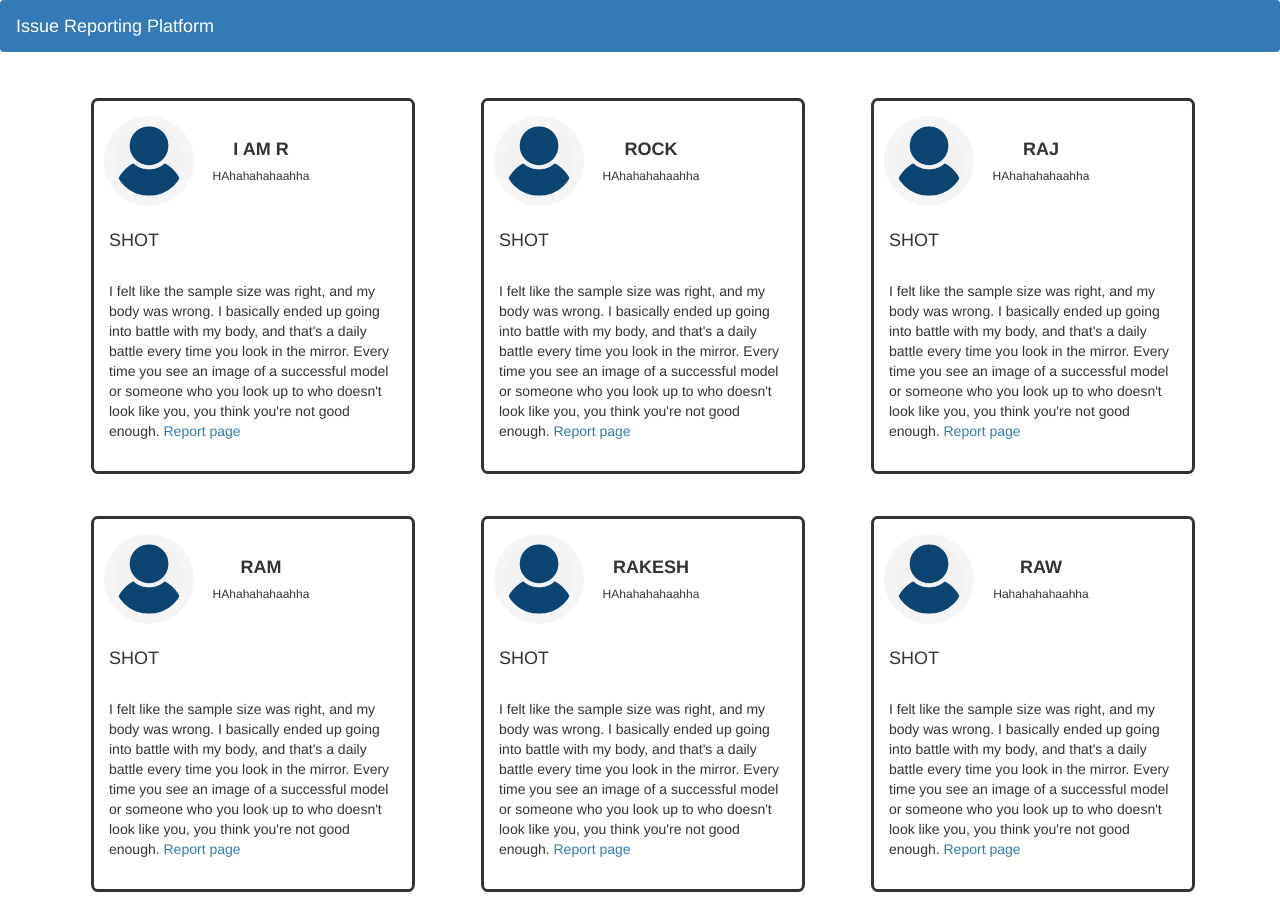
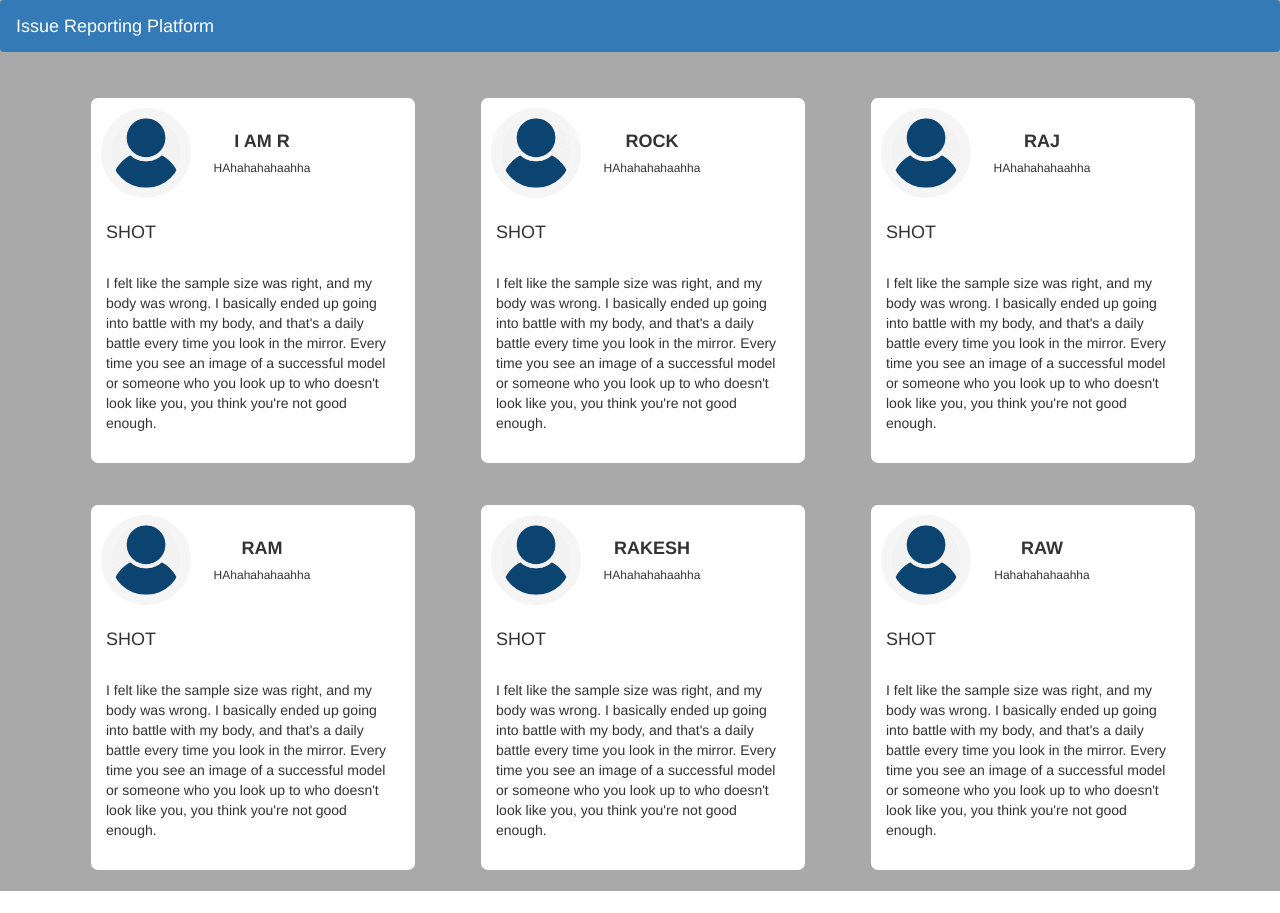
Before and after one commit to SandeepDesu/back-end-tool, an Angular app: page / in a window 1280 px wide. After the commit the page ends 891 px from the top, so only its background shows below. Built offline with nearby package versions, Linux system fonts and the light colour scheme.

Commit message:
updated design

```diff
--- a/src/app/app.component.html
+++ b/src/app/app.component.html
@@ -1,3 +1,4 @@
+<div class="container-body">
   <header>
     <div class="navbar navbar-dark bg-primary">
       <div class="container-fluid d-flex justify-content-between">
@@ -6,3 +7,4 @@
     </div>
   </header>
   <router-outlet></router-outlet>
+</div>
--- a/src/app/main-index-one/main-index-one.component.css
+++ b/src/app/main-index-one/main-index-one.component.css
@@ -1,6 +1,4 @@
-.container-body {
-  background-color:darkgrey !important;
-}
+
 fieldset
 {
   border: 1px solid #007bff !important;
@@ -34,7 +32,7 @@ legend
   background-color: white;
   border-radius: 2%;
   margin: 1.5em;
-  border-style: solid;
+  /* border-style: solid; */
 }
 
 .card-box img {
--- a/src/app/main-index-one/main-index-one.component.html
+++ b/src/app/main-index-one/main-index-one.component.html
@@ -1,10 +1,10 @@
 <div class="container">
   <div class="row">
-    <div class="col-md-4 col-xs-12 col-sm-6">
+    <div class="col-md-4 col-xs-12 col-sm-6" routerLink="/report">
       <div class="card-box">
         <div class="row">
           <div class="col-md-4 col-sm-4 col-xs-3">
-            <img src="assets/images/1.png" routerLink="/report"/>
+            <img src="assets/images/1.png" />
           </div>
           <div class="col-md-8 col-sm-6 col-xs-6 title-container">
             <h4 class="title-header"> I AM R</h4>
@@ -17,13 +17,11 @@
             I felt like the sample size was right, and my body was wrong. I basically ended up going into battle with
             my body, and that's a daily battle every time you look in the mirror. Every time you see an image of a
             successful model or someone who you look up to who doesn't look like you, you think you're not good enough.
-            <a routerLink="/report">Report page</a>
           </p>
-
         </div>
       </div>
     </div>
-    <div class="col-md-4 col-xs-12 col-sm-6">
+    <div class="col-md-4 col-xs-12 col-sm-6" routerLink="/report">
       <div class="card-box">
         <div class="row">
           <div class="col-md-4 col-sm-4 col-xs-3">
@@ -40,12 +38,11 @@
             I felt like the sample size was right, and my body was wrong. I basically ended up going into battle with
             my body, and that's a daily battle every time you look in the mirror. Every time you see an image of a
             successful model or someone who you look up to who doesn't look like you, you think you're not good enough.
-            <a routerLink="/report">Report page</a>
           </p>
         </div>
       </div>
     </div>
-    <div class="col-md-4 col-xs-12 col-sm-6">
+    <div class="col-md-4 col-xs-12 col-sm-6" routerLink="/report">
       <div class="card-box">
         <div class="row">
           <div class="col-md-4 col-sm-4 col-xs-3">
@@ -62,12 +59,11 @@
             I felt like the sample size was right, and my body was wrong. I basically ended up going into battle with
             my body, and that's a daily battle every time you look in the mirror. Every time you see an image of a
             successful model or someone who you look up to who doesn't look like you, you think you're not good enough.
-            <a routerLink="/report">Report page</a>
           </p>
         </div>
       </div>
     </div>
-    <div class="col-md-4 col-xs-12 col-sm-6">
+    <div class="col-md-4 col-xs-12 col-sm-6" routerLink="/report">
       <div class="card-box">
         <div class="row">
           <div class="col-md-4 col-sm-4 col-xs-3">
@@ -84,12 +80,11 @@
             I felt like the sample size was right, and my body was wrong. I basically ended up going into battle with
             my body, and that's a daily battle every time you look in the mirror. Every time you see an image of a
             successful model or someone who you look up to who doesn't look like you, you think you're not good enough.
-            <a routerLink="/report">Report page</a>
           </p>
         </div>
       </div>
     </div>
-    <div class="col-md-4 col-xs-12 col-sm-6">
+    <div class="col-md-4 col-xs-12 col-sm-6" routerLink="/report">
       <div class="card-box">
         <div class="row">
           <div class="col-md-4 col-sm-4 col-xs-3">
@@ -106,12 +101,11 @@
             I felt like the sample size was right, and my body was wrong. I basically ended up going into battle with
             my body, and that's a daily battle every time you look in the mirror. Every time you see an image of a
             successful model or someone who you look up to who doesn't look like you, you think you're not good enough.
-            <a routerLink="/report">Report page</a>
           </p>
         </div>
       </div>
     </div>
-    <div class="col-md-4 col-xs-12 col-sm-6">
+    <div class="col-md-4 col-xs-12 col-sm-6" routerLink="/report">
       <div class="card-box">
         <div class="row">
           <div class="col-md-4 col-sm-4 col-xs-3">
@@ -128,7 +122,6 @@
             I felt like the sample size was right, and my body was wrong. I basically ended up going into battle with
             my body, and that's a daily battle every time you look in the mirror. Every time you see an image of a
             successful model or someone who you look up to who doesn't look like you, you think you're not good enough.
-            <a routerLink="/report">Report page</a>
           </p>
         </div>
       </div>
--- a/src/styles.css
+++ b/src/styles.css
@@ -4,7 +4,9 @@ header a {
   color:white;
 }
 
-
+.container-body {
+  background-color:darkgrey !important;
+}
 .row{
   margin-top: 5px
 }
```
Lines whose indentation alone changed are shown as unchanged.
